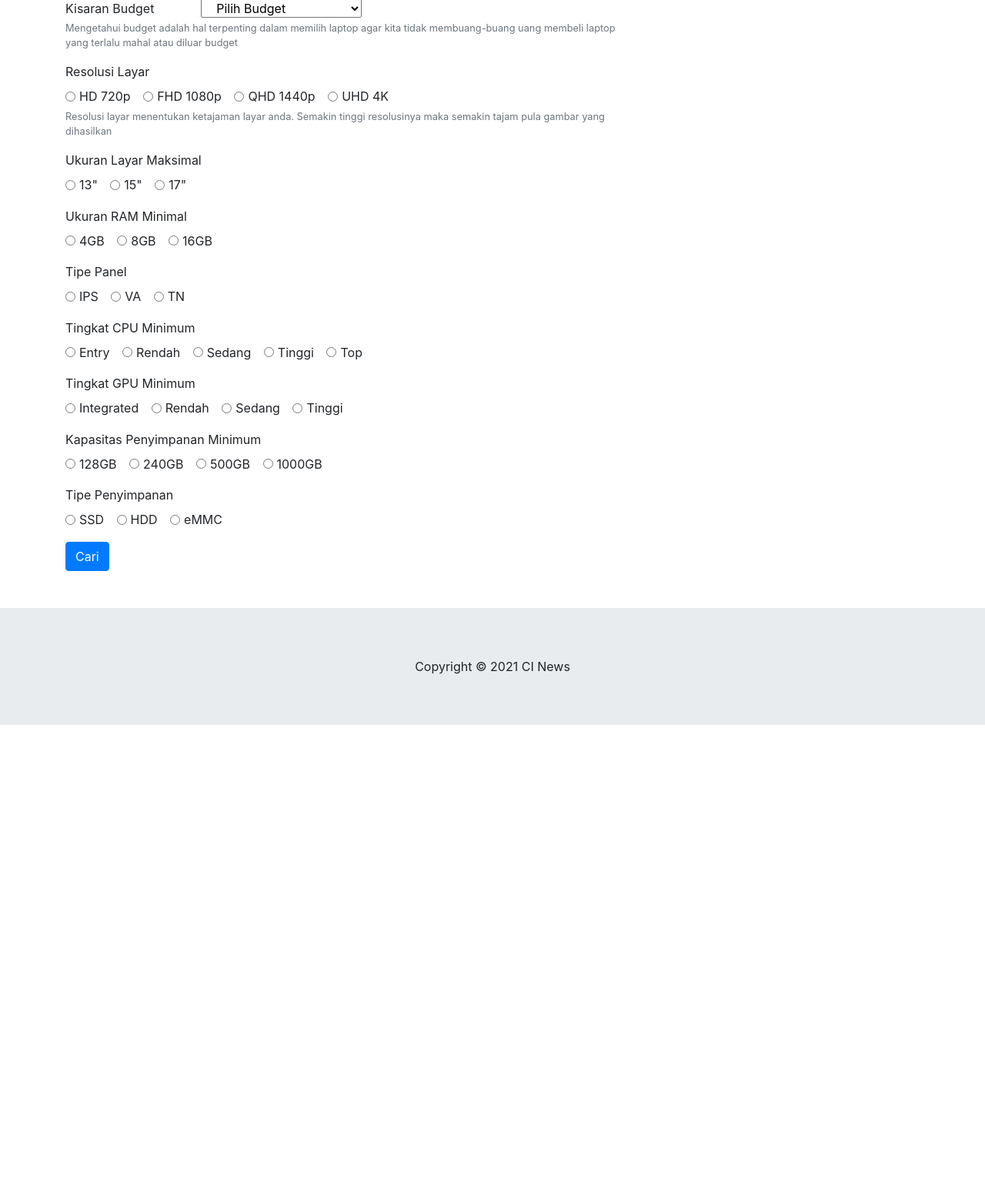
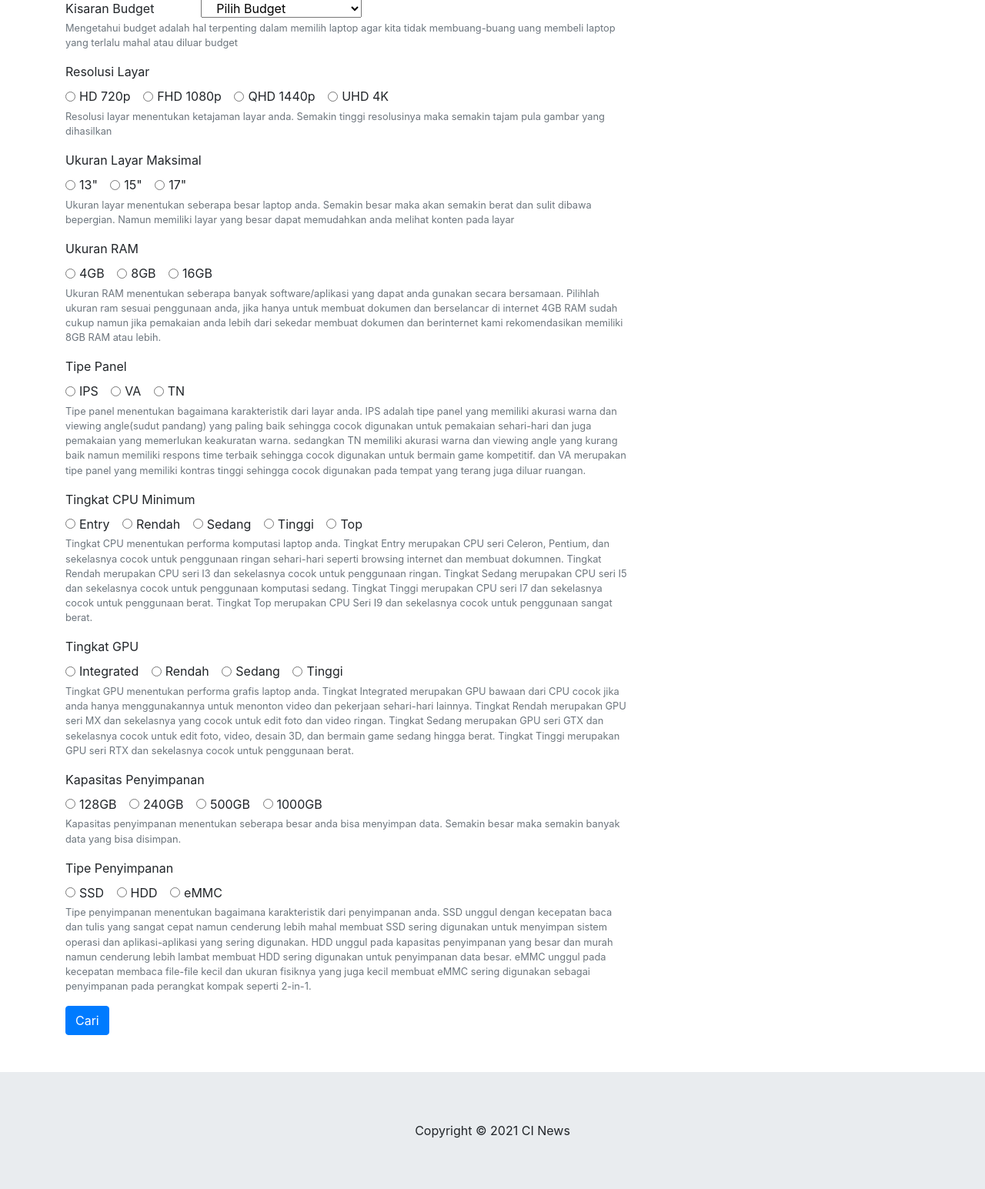
Before and after one commit to adif19101/rekomendasi-laptop, a CodeIgniter 4 app: template app/Views/survey.php in a window 1280 px wide. Shown: the part 249-1794 px from the top of the page at 77% size. Before the commit the page ends 1191 px from the top, so only its background shows below. Run offline with PHP 8.4 and a stand-in for CodeIgniter, Linux system fonts and the light colour scheme; the template is opened without the code that fills it, so the values that code supplies are empty; some libraries are stand-ins or nearby versions.

Commit message:
helper text

```diff
--- a/app/Controllers/Laptop.php
+++ b/app/Controllers/Laptop.php
@@ -12,7 +12,7 @@ class Laptop extends Controller
     public function survey()
     {
         $data['judul'] = 'Pencarian Laptop';
-        $data['subjudul'] = 'Pilih kriteria laptop yang anda mau';
+        $data['subjudul'] = 'Masukkan kriteria laptop anda';
         echo view("survey", $data);
     }
 
--- a/app/Views/survey.php
+++ b/app/Views/survey.php
@@ -50,7 +50,7 @@
         </small>
     </div>
 
-    <div class="form-group">
+    <div class="form-group" aria-describedby="layarHelp">
         <label for="layar">Ukuran Layar Maksimal</label><br>
         <div class="form-check form-check-inline">
             <input class="form-check-input" type="radio" name="layar" id="layar1" value="13">
@@ -64,10 +64,13 @@
             <input class="form-check-input" type="radio" name="layar" id="layar3" value="17">
             <label class="form-check-label" for="layar3">17"</label>
         </div>
+        <small id="layarHelp" class="form-text text-muted">
+            Ukuran layar menentukan seberapa besar laptop anda. Semakin besar maka akan semakin berat dan sulit dibawa bepergian. Namun memiliki layar yang besar dapat memudahkan anda melihat konten pada layar
+        </small>
     </div>
 
-    <div class="form-group">
-        <label for="ram">Ukuran RAM Minimal</label><br>
+    <div class="form-group" aria-describedby="ramHelp">
+        <label for="ram">Ukuran RAM</label><br>
         <div class="form-check form-check-inline">
             <input class="form-check-input" type="radio" name="ram" id="ram1" value="4">
             <label class="form-check-label" for="ram1">4GB</label>
@@ -80,9 +83,12 @@
             <input class="form-check-input" type="radio" name="ram" id="ram3" value="16">
             <label class="form-check-label" for="ram3">16GB</label>
         </div>
+        <small id="ramHelp" class="form-text text-muted">
+            Ukuran RAM menentukan seberapa banyak software/aplikasi yang dapat anda gunakan secara bersamaan. Pilihlah ukuran ram sesuai penggunaan anda, jika hanya untuk membuat dokumen dan berselancar di internet 4GB RAM sudah cukup namun jika pemakaian anda lebih dari sekedar membuat dokumen dan berinternet kami rekomendasikan memiliki 8GB RAM atau lebih.
+        </small>
     </div>
 
-    <div class="form-group">
+    <div class="form-group" aria-describedby="panelHelp">
         <label for="panel">Tipe Panel</label><br>
         <div class="form-check form-check-inline">
             <input class="form-check-input" type="radio" name="panel" id="panel1" value="ips">
@@ -96,9 +102,12 @@
             <input class="form-check-input" type="radio" name="panel" id="panel3" value="tn">
             <label class="form-check-label" for="panel3">TN</label>
         </div>
+        <small id="panelHelp" class="form-text text-muted">
+            Tipe panel menentukan bagaimana karakteristik dari layar anda. IPS adalah tipe panel yang memiliki akurasi warna dan viewing angle(sudut pandang) yang paling baik sehingga cocok digunakan untuk pemakaian sehari-hari dan juga pemakaian yang memerlukan keakuratan warna. sedangkan TN memiliki akurasi warna dan viewing angle yang kurang baik namun memiliki respons time terbaik sehingga cocok digunakan untuk bermain game kompetitif. dan VA merupakan tipe panel yang memiliki kontras tinggi sehingga cocok digunakan pada tempat yang terang juga diluar ruangan.
+        </small>
     </div>
 
-    <div class="form-group">
+    <div class="form-group" aria-describedby="cpuHelp">
         <label for="cpu">Tingkat CPU Minimum</label><br>
         <div class="form-check form-check-inline">
             <input class="form-check-input" type="radio" name="cpu" id="cpu1" value="entry">
@@ -120,10 +129,13 @@
             <input class="form-check-input" type="radio" name="cpu" id="cpu5" value="top">
             <label class="form-check-label" for="cpu5">Top</label>
         </div>
+        <small id="cpuHelp" class="form-text text-muted">
+            Tingkat CPU menentukan performa komputasi laptop anda. Tingkat Entry merupakan CPU seri Celeron, Pentium, dan sekelasnya cocok untuk penggunaan ringan sehari-hari seperti browsing internet dan membuat dokumnen. Tingkat Rendah merupakan CPU seri I3 dan sekelasnya cocok untuk penggunaan ringan. Tingkat Sedang merupakan CPU seri I5 dan sekelasnya cocok untuk penggunaan komputasi sedang. Tingkat Tinggi merupakan CPU seri I7 dan sekelasnya cocok untuk penggunaan berat. Tingkat Top merupakan CPU Seri I9 dan sekelasnya cocok untuk penggunaan sangat berat.
+        </small>
     </div>
 
-    <div class="form-group">
-        <label for="gpu">Tingkat GPU Minimum</label><br>
+    <div class="form-group" aria-describedby="gpuHelp">
+        <label for="gpu">Tingkat GPU</label><br>
         <div class="form-check form-check-inline">
             <input class="form-check-input" type="radio" name="gpu" id="gpu1" value="integrated">
             <label class="form-check-label" for="gpu1">Integrated</label>
@@ -140,10 +152,13 @@
             <input class="form-check-input" type="radio" name="gpu" id="gpu4" value="tinggi">
             <label class="form-check-label" for="gpu4">Tinggi</label>
         </div>
+        <small id="gpuHelp" class="form-text text-muted">
+            Tingkat GPU menentukan performa grafis laptop anda. Tingkat Integrated merupakan GPU bawaan dari CPU cocok jika anda hanya menggunakannya untuk menonton video dan pekerjaan sehari-hari lainnya. Tingkat Rendah merupakan GPU seri MX dan sekelasnya yang cocok untuk edit foto dan video ringan. Tingkat Sedang merupakan GPU seri GTX dan sekelasnya cocok untuk edit foto, video, desain 3D, dan bermain game sedang hingga berat. Tingkat Tinggi merupakan GPU seri RTX dan sekelasnya cocok untuk penggunaan berat.
+        </small>
     </div>
 
-    <div class="form-group">
-        <label for="kapasitas">Kapasitas Penyimpanan Minimum</label><br>
+    <div class="form-group" aria-describedby="kapasitasHelp">
+        <label for="kapasitas">Kapasitas Penyimpanan</label><br>
         <div class="form-check form-check-inline">
             <input class="form-check-input" type="radio" name="kapasitas" id="kapasitas1" value="128">
             <label class="form-check-label" for="kapasitas1">128GB</label>
@@ -160,9 +175,12 @@
             <input class="form-check-input" type="radio" name="kapasitas" id="kapasitas4" value="1000">
             <label class="form-check-label" for="kapasitas4">1000GB</label>
         </div>
+        <small id="kapasitasHelp" class="form-text text-muted">
+            Kapasitas penyimpanan menentukan seberapa besar anda bisa menyimpan data. Semakin besar maka semakin banyak data yang bisa disimpan.
+        </small>
     </div>
 
-    <div class="form-group">
+    <div class="form-group" aria-describedby="tipeHelp">
         <label for="tipe">Tipe Penyimpanan</label><br>
         <div class="form-check form-check-inline">
             <input class="form-check-input" type="radio" name="tipe" id="tipe1" value="ssd">
@@ -176,6 +194,9 @@
             <input class="form-check-input" type="radio" name="tipe" id="tipe3" value="emmc">
             <label class="form-check-label" for="tipe3">eMMC</label>
         </div>
+        <small id="tipeHelp" class="form-text text-muted">
+            Tipe penyimpanan menentukan bagaimana karakteristik dari penyimpanan anda. SSD unggul dengan kecepatan baca dan tulis yang sangat cepat namun cenderung lebih mahal membuat SSD sering digunakan untuk menyimpan sistem operasi dan aplikasi-aplikasi yang sering digunakan. HDD unggul pada kapasitas penyimpanan yang besar dan murah namun cenderung lebih lambat membuat HDD sering digunakan untuk penyimpanan data besar. eMMC unggul pada kecepatan membaca file-file kecil dan ukuran fisiknya yang juga kecil membuat eMMC sering digunakan sebagai penyimpanan pada perangkat kompak seperti 2-in-1.
+        </small>
     </div>
 
     <div>
```
